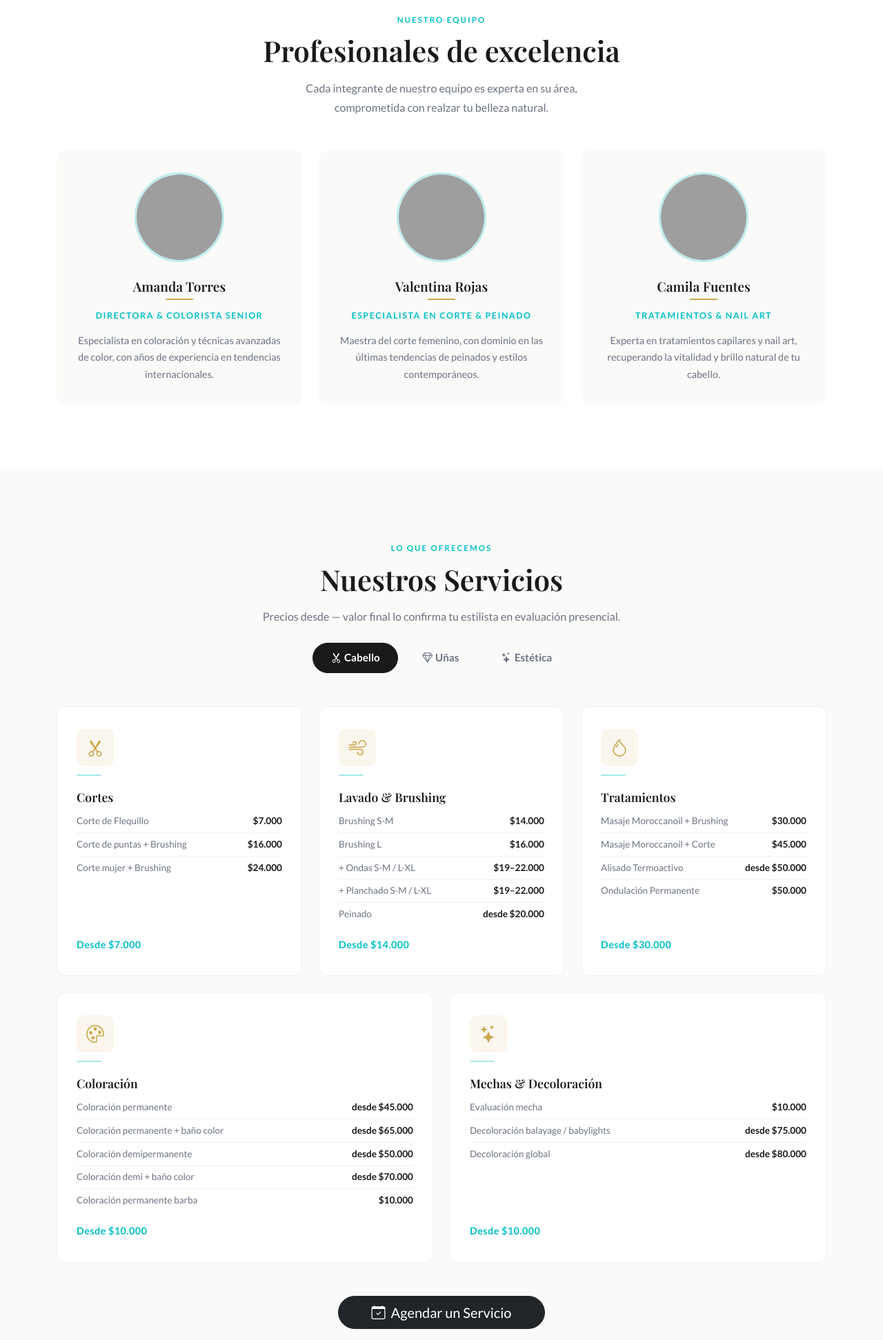
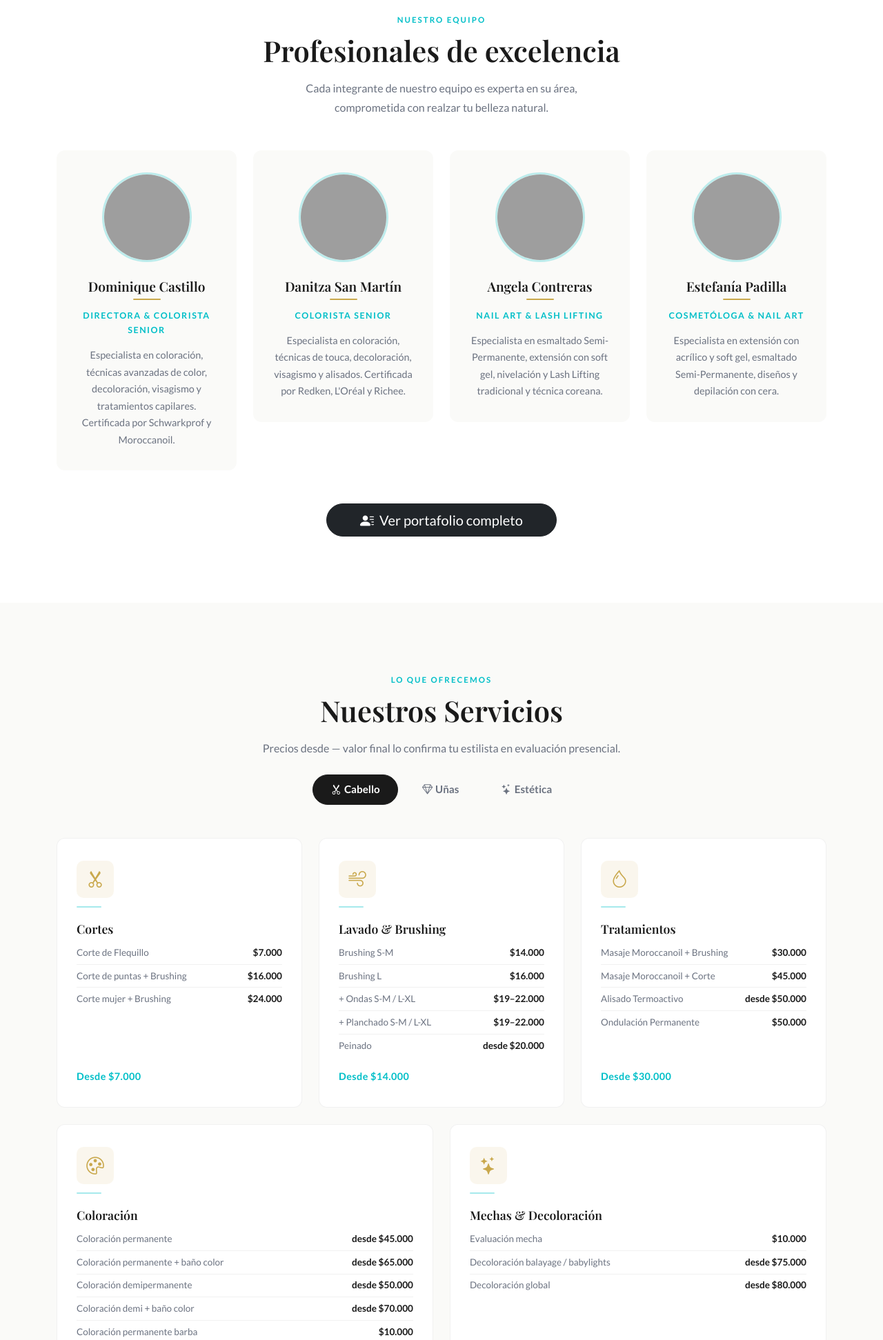
Before and after one commit to GoGo-DevS/salon_amanda, a Django app: page / in a window 1280 px wide. Shown: the part 1624-3567 px from the top of the page at 69% size. Run offline with Django 5.2, Linux system fonts and the light colour scheme; data that the repository does not hold is empty; some libraries are stand-ins or nearby versions; some web fonts are replaced; grey boxes are pictures that could not be loaded.

Commit message:
feat(home): reemplaza profesionales fake por equipo real con fotos
Dominique, Danitza, Angela y Estefania en 4 columnas.
Fotos de perfil reales desde img/profesionales/*.
Botón 'Ver portafolio completo' enlaza a /profesionales/.

Co-Authored-By: Claude Sonnet 4.6 <noreply@anthropic.com>

```diff
--- a/core/templates/core/home.html
+++ b/core/templates/core/home.html
@@ -92,51 +92,71 @@
         </div>
         <div class="row g-4 justify-content-center">
 
-            <div class="col-lg-4 col-md-6 col-10 reveal">
+            <div class="col-lg-3 col-md-6 col-10 reveal">
                 <div class="team-card">
                     <div class="team-photo-wrapper">
-                        <img src="{% static 'img/prof-amanda.png' %}"
-                             alt="Amanda Torres — Directora y Colorista Senior" class="team-photo">
+                        <img src="{% static 'img/profesionales/dominique-perfil.jpg' %}"
+                             alt="Dominique Castillo — Directora y Colorista Senior" class="team-photo">
                     </div>
                     <div class="team-info">
-                        <h4 class="team-name">Amanda Torres</h4>
+                        <h4 class="team-name">Dominique Castillo</h4>
                         <div class="team-name-line"></div>
                         <p class="team-specialty">Directora &amp; Colorista Senior</p>
-                        <p class="team-bio">Especialista en coloración y técnicas avanzadas de color, con años de experiencia en tendencias internacionales.</p>
+                        <p class="team-bio">Especialista en coloración, técnicas avanzadas de color, decoloración, visagismo y tratamientos capilares. Certificada por Schwarkprof y Moroccanoil.</p>
                     </div>
                 </div>
             </div>
 
-            <div class="col-lg-4 col-md-6 col-10 reveal">
+            <div class="col-lg-3 col-md-6 col-10 reveal">
                 <div class="team-card">
                     <div class="team-photo-wrapper">
-                        <img src="{% static 'img/prof-valentina.png' %}"
-                             alt="Valentina Rojas — Especialista en Corte y Peinado" class="team-photo">
+                        <img src="{% static 'img/profesionales/danitza-perfil.jpg' %}"
+                             alt="Danitza San Martín — Colorista Senior" class="team-photo">
                     </div>
                     <div class="team-info">
-                        <h4 class="team-name">Valentina Rojas</h4>
+                        <h4 class="team-name">Danitza San Martín</h4>
                         <div class="team-name-line"></div>
-                        <p class="team-specialty">Especialista en Corte &amp; Peinado</p>
-                        <p class="team-bio">Maestra del corte femenino, con dominio en las últimas tendencias de peinados y estilos contemporáneos.</p>
+                        <p class="team-specialty">Colorista Senior</p>
+                        <p class="team-bio">Especialista en coloración, técnicas de touca, decoloración, visagismo y alisados. Certificada por Redken, L'Oréal y Richee.</p>
                     </div>
                 </div>
             </div>
 
-            <div class="col-lg-4 col-md-6 col-10 reveal">
+            <div class="col-lg-3 col-md-6 col-10 reveal">
                 <div class="team-card">
                     <div class="team-photo-wrapper">
-                        <img src="{% static 'img/prof-camila.png' %}"
-                             alt="Camila Fuentes — Tratamientos y Nail Art" class="team-photo">
+                        <img src="{% static 'img/profesionales/angela-perfil.jpg' %}"
+                             alt="Angela Contreras — Nail Art y Lash Lifting" class="team-photo">
                     </div>
                     <div class="team-info">
-                        <h4 class="team-name">Camila Fuentes</h4>
+                        <h4 class="team-name">Angela Contreras</h4>
                         <div class="team-name-line"></div>
-                        <p class="team-specialty">Tratamientos &amp; Nail Art</p>
-                        <p class="team-bio">Experta en tratamientos capilares y nail art, recuperando la vitalidad y brillo natural de tu cabello.</p>
+                        <p class="team-specialty">Nail Art &amp; Lash Lifting</p>
+                        <p class="team-bio">Especialista en esmaltado Semi-Permanente, extensión con soft gel, nivelación y Lash Lifting tradicional y técnica coreana.</p>
                     </div>
                 </div>
             </div>
 
+            <div class="col-lg-3 col-md-6 col-10 reveal">
+                <div class="team-card">
+                    <div class="team-photo-wrapper">
+                        <img src="{% static 'img/profesionales/estefania-perfil.jpg' %}"
+                             alt="Estefanía Padilla — Cosmetóloga y Nail Art" class="team-photo">
+                    </div>
+                    <div class="team-info">
+                        <h4 class="team-name">Estefanía Padilla</h4>
+                        <div class="team-name-line"></div>
+                        <p class="team-specialty">Cosmetóloga &amp; Nail Art</p>
+                        <p class="team-bio">Especialista en extensión con acrílico y soft gel, esmaltado Semi-Permanente, diseños y depilación con cera.</p>
+                    </div>
+                </div>
+            </div>
+
+        </div>
+        <div class="text-center mt-5 reveal">
+            <a href="{% url 'profesionales' %}" class="btn btn-dark btn-lg px-5 rounded-pill">
+                <i class="bi bi-person-lines-fill me-2"></i>Ver portafolio completo
+            </a>
         </div>
     </div>
 </section>
```
